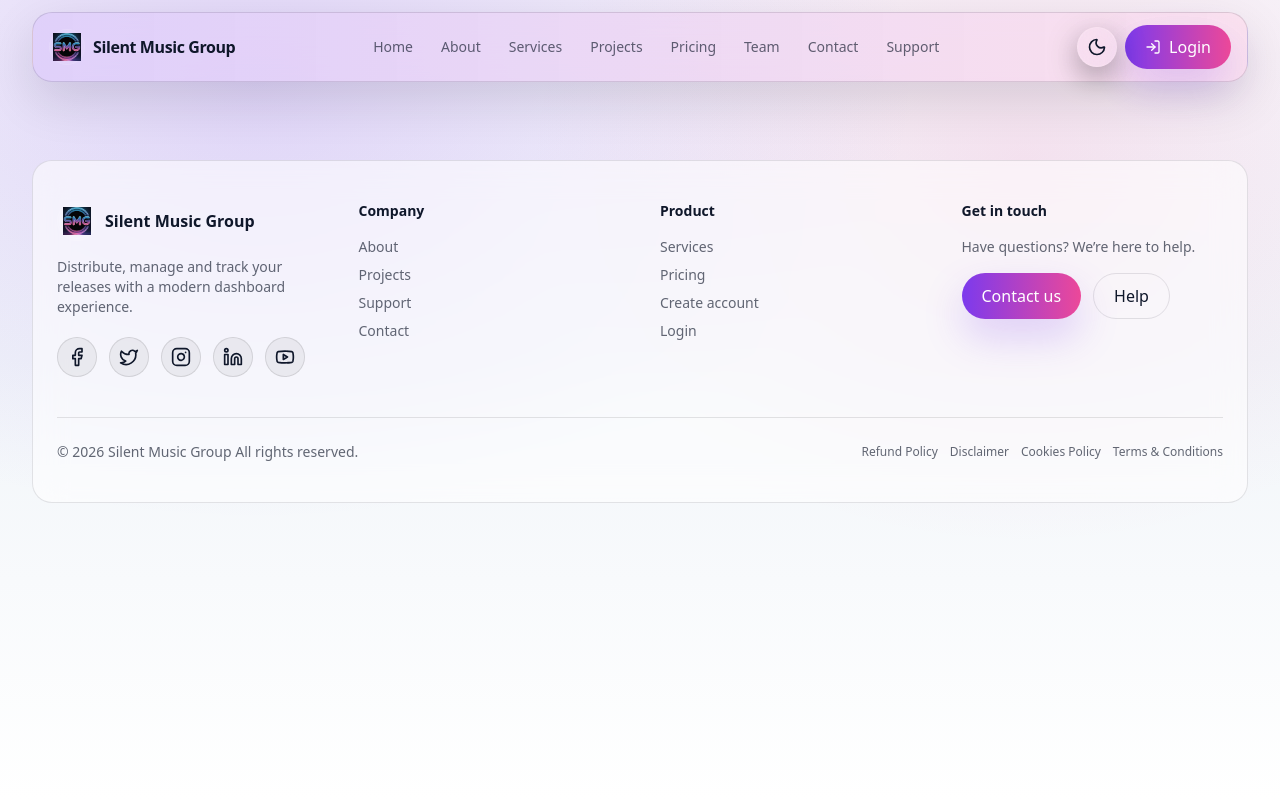
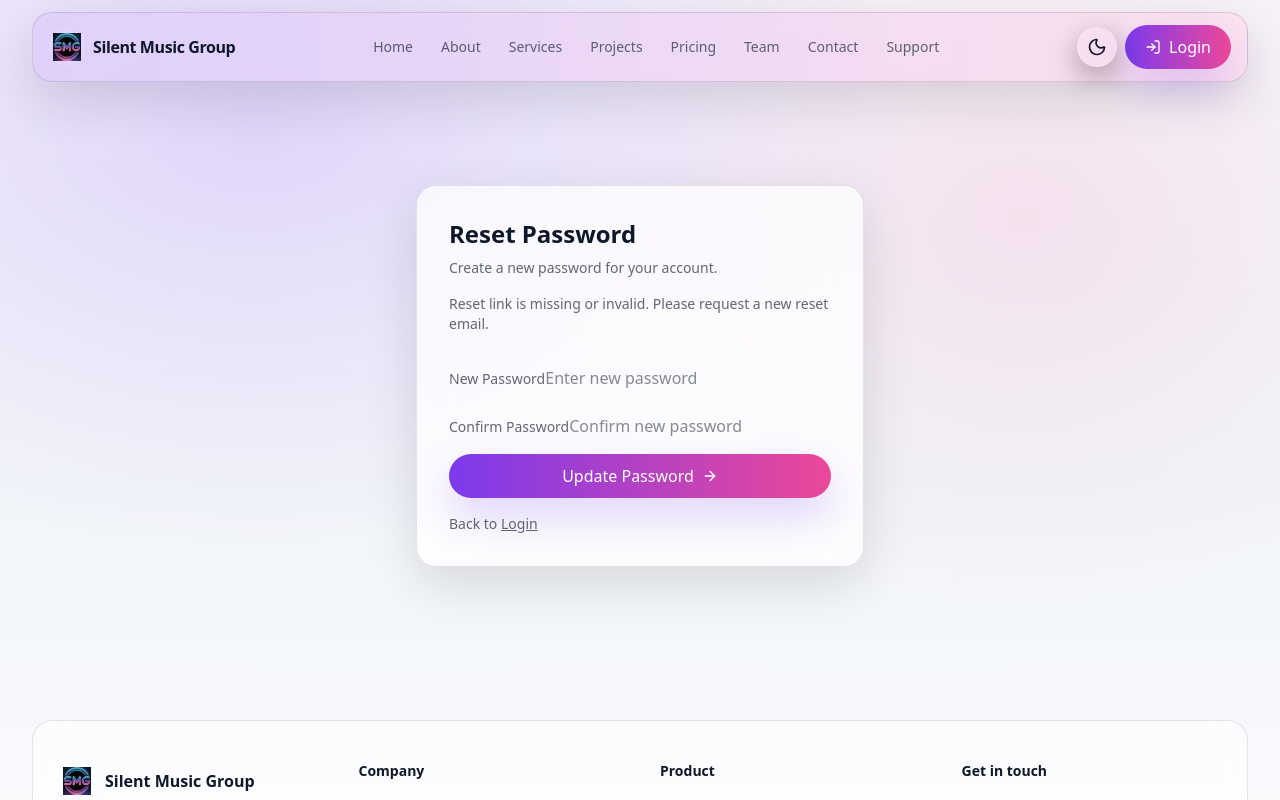
Before and after one commit to lodhirahul1001-alt/clone, a React (Vite) app: page /reset-password in a window 1280 px wide. Shown: the top 800 px of the page. Built offline with nearby package versions, Linux system fonts and the light colour scheme; no server answers.

Commit message:
pull new

```diff
--- a/src/App.jsx
+++ b/src/App.jsx
@@ -66,6 +66,7 @@ function App() {
             <Route path="/login" element={<Login />} />
             <Route path="/signup" element={<Signup />} />
             <Route path="/forgot-password" element={<ForgotPassword />} />
+            <Route path="/reset-password" element={<ResetPassword />} />
             <Route path="/reset-password/:token" element={<ResetPassword />} />
             <Route path="/home-dashboard" element={<HomeDashboard />} />
             <Route path="/services" element={<Services />} />
--- a/src/pages/ResetPassword.jsx
+++ b/src/pages/ResetPassword.jsx
@@ -1,10 +1,12 @@
 import { useState } from "react";
-import { useParams, Link, useNavigate } from "react-router";
+import { useParams, useSearchParams, Link, useNavigate } from "react-router";
 import { ArrowRight } from "lucide-react";
 import { AxiosIntance } from "../config/Axios.Intance";
 
 export default function ResetPassword() {
-  const { token } = useParams();
+  const { token: tokenParam } = useParams();
+  const [searchParams] = useSearchParams();
+  const token = tokenParam || searchParams.get("token");
   const navigate = useNavigate();
   const [password, setPassword] = useState("");
   const [confirm, setConfirm] = useState("");
@@ -14,6 +16,7 @@ export default function ResetPassword() {
   const handleSubmit = async (e) => {
     e.preventDefault();
     setMsg("");
+    if (!token) return setMsg("Invalid reset link. Please request a new password reset email.");
     if (!password || password.length < 6) return setMsg("Password must be at least 6 characters");
     if (password !== confirm) return setMsg("Passwords do not match");
 
@@ -36,6 +39,11 @@ export default function ResetPassword() {
         <p className="mt-2 text-sm" style={{ color: "var(--muted)" }}>
           Create a new password for your account.
         </p>
+        {!token ? (
+          <div className="mt-4 text-sm" style={{ color: "var(--muted)" }}>
+            Reset link is missing or invalid. Please request a new reset email.
+          </div>
+        ) : null}
 
         <form className="mt-6 space-y-4" onSubmit={handleSubmit}>
           <div>
```
